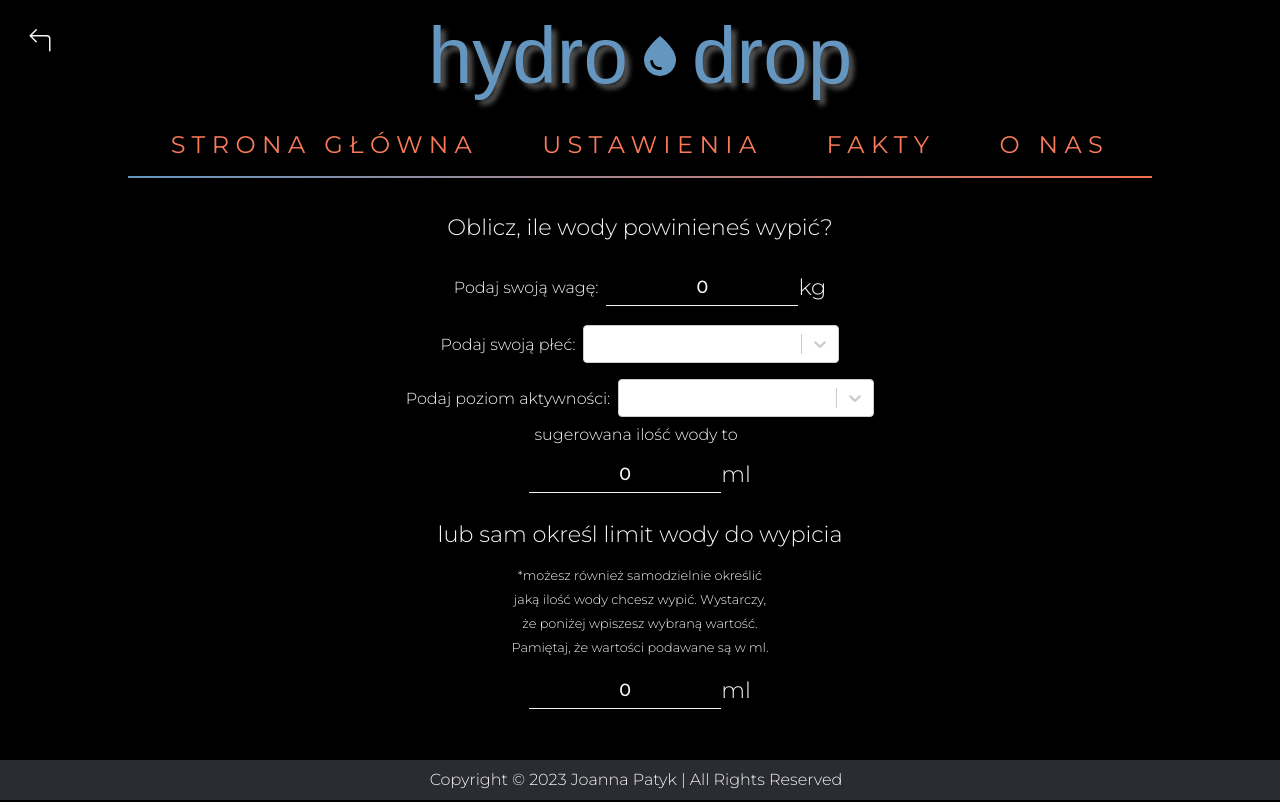
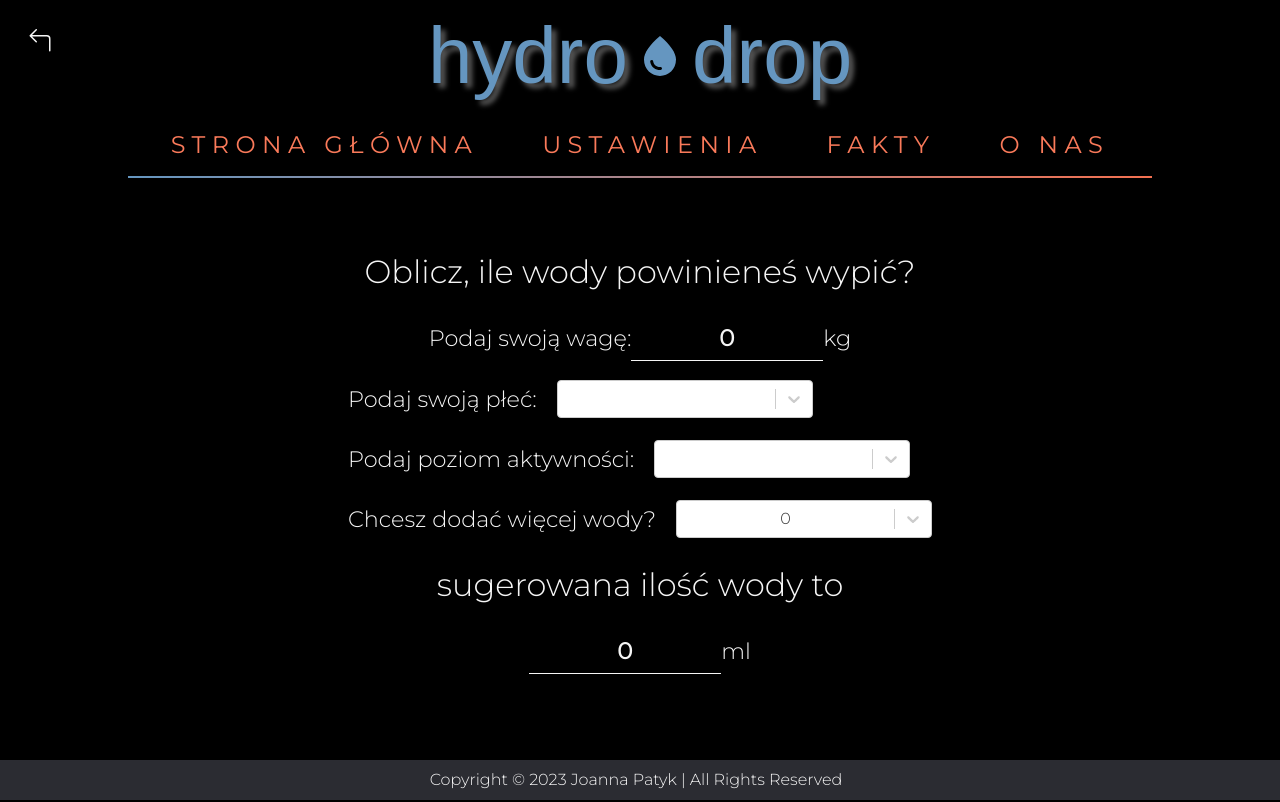
Before and after one commit to JoannaPatyk/hydrocrab-app, a React (Create React App) app: page /settings in a window 1280 px wide. Built offline with nearby package versions, Linux system fonts and the light colour scheme; a web font is replaced by a local one.

Commit message:
Changing possible options in settings

```diff
--- a/src/context/AppStateContext.js
+++ b/src/context/AppStateContext.js
@@ -6,6 +6,7 @@ const AppStateContext = createContext();
 const initialAppState = {
     gender: '',
     activity: '',
+    additionalAmount: 0,
     literAmount: 0,
     drunkWaterHeight: 0,
     drunkAmount: 0,
--- a/src/pages/Settings.js
+++ b/src/pages/Settings.js
@@ -8,16 +8,12 @@ import { BsArrow90DegLeft } from 'react-icons/bs';
 import { useAppStateContext } from '../context/AppStateContext';
 import genderOptions from '../utils/gender';
 import activityOptions from '../utils/activity';
+import additionalAmount from '../utils/additionalAmount';
 
 function Settings() {
     const { appState, setAppState } = useAppStateContext();
 
-    const handleLiterAmountChange = (event) => {
-        const value = event.target.value;
-        setAppState({ ...appState, literAmount: value });
-    };
-
-    const handleLiterAmountChangeMyself = () => {
+    const handleLiterAmountChange = () => {
         let baseAmount = appState.weight * 30;
 
         if (appState.gender === 'kobieta') {
@@ -34,6 +30,9 @@ function Settings() {
             baseAmount += 800;
         }
 
+        console.log(additionalAmount);
+        baseAmount = baseAmount + parseInt(appState.additionalAmount);
+
         setAppState({ ...appState, literAmount: baseAmount });
     };
 
@@ -43,9 +42,9 @@ function Settings() {
     };
 
     useEffect(() => {
-        handleLiterAmountChangeMyself();
+        handleLiterAmountChange();
         // eslint-disable-next-line
-    }, [appState.weight, appState.gender, appState.activity]);
+    }, [appState.weight, appState.gender, appState.activity, appState.additionalAmount]);
 
     const handleGender = (selected) => {
         const value = selected.value;
@@ -57,6 +56,11 @@ function Settings() {
         setAppState({ ...appState, activity: value });
     };
 
+    const handleAdditional = (selected) => {
+        const value = selected.value;
+        setAppState({ ...appState, additionalAmount: value });
+    };
+
     return (
         <Wrapper>
             <Link to="/dashboard" className="back-icon">
@@ -64,9 +68,10 @@ function Settings() {
             </Link>
             <div className="settings-container">
                 <div className="choice-container">
-                    <h3>Oblicz, ile wody powinieneś wypić?</h3>
-                    <div className="question">
-                        <h4>Podaj swoją wagę:</h4>
+                    <h2>Oblicz, ile wody powinieneś wypić?</h2>
+
+                    <div className="weight">
+                        <h3>Podaj swoją wagę:</h3>
                         <FormInput
                             id="weightInput"
                             value={appState.weight}
@@ -75,8 +80,10 @@ function Settings() {
                         />
                         <h3>kg</h3>
                     </div>
+
+                    <div>
                         <div className="question">
-                        <h4>Podaj swoją płeć:</h4>
+                            <h3>Podaj swoją płeć:</h3>
                             <FormSelect
                                 options={genderOptions}
                                 value={{ value: appState.gender, label: appState.gender }}
@@ -84,28 +91,25 @@ function Settings() {
                             />
                         </div>
                         <div className="question">
-                        <h4>Podaj poziom aktywności:</h4>
+                            <h3>Podaj poziom aktywności:</h3>
                             <FormSelect
                                 options={activityOptions}
                                 value={{ value: appState.activity, label: appState.activity }}
                                 onChange={handleActivity}
                             />
                         </div>
-                    <h4>sugerowana ilość wody to</h4>
-                    <div className="answer">
-                        <FormInput
-                            id="literInput"
-                            value={appState.literAmount}
-                            type="number"
-                            onChange={handleLiterAmountChangeMyself}
+                        <div className="question">
+                            <h3>Chcesz dodać więcej wody?</h3>
+                            <FormSelect
+                                options={additionalAmount}
+                                value={{ value: appState.additionalAmount, label: appState.additionalAmount }}
+                                onChange={handleAdditional}
                             />
-                        <h3>ml</h3>
                         </div>
-                    <h3>lub sam określ limit wody do wypicia</h3>
-                    <p>
-                        *możesz również samodzielnie określić jaką ilość wody chcesz wypić. Wystarczy, że poniżej
-                        wpiszesz wybraną wartość. Pamiętaj, że wartości podawane są w ml.
-                    </p>
+                    </div>
+
+                    <h2>sugerowana ilość wody to</h2>
+
                     <div className="answer">
                         <FormInput
                             id="literInput"
@@ -179,7 +183,13 @@ const Wrapper = styled.div`
         height: 90%;
     }
 
-    .question,
+    .question {
+        display: flex;
+        align-items: center;
+        gap: 0 20px;
+    }
+
+    .weight,
     .answer {
         display: flex;
         align-items: center;
@@ -219,7 +229,7 @@ const Wrapper = styled.div`
         padding: 0.5rem;
         margin: 0.5rem 0;
         border-bottom: 1px solid #f5f5f5;
-        font-size: 1.1rem;
+        font-size: 1.5rem;
         font-family: inherit;
         font-weight: 500;
         text-align: center;
--- /dev/null
+++ b/src/utils/additionalAmount.js
@@ -0,0 +1,15 @@
+const additionalAmount = [
+    { value: '-', label: '-' },
+    { value: '200', label: '200' },
+    { value: '400', label: '400' },
+    { value: '600', label: '600' },
+    { value: '800', label: '800' },
+    { value: '1000', label: '1000' },
+    { value: '1200', label: '1200' },
+    { value: '1400', label: '1400' },
+    { value: '1600', label: '1600' },
+    { value: '1800', label: '1800' },
+    { value: '2000', label: '2000' }
+];
+
+export default additionalAmount;
```
Lines whose indentation alone changed are shown as unchanged.
